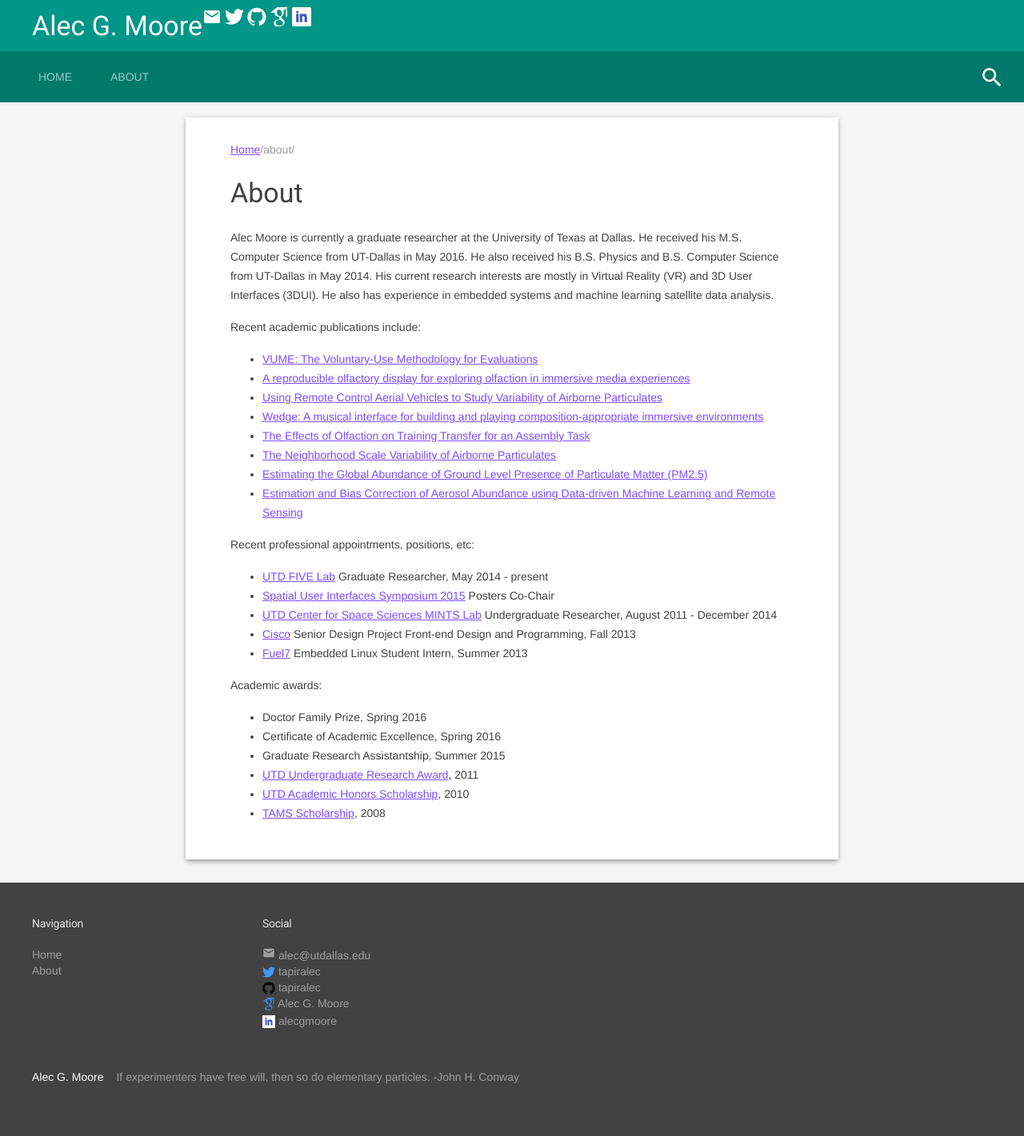
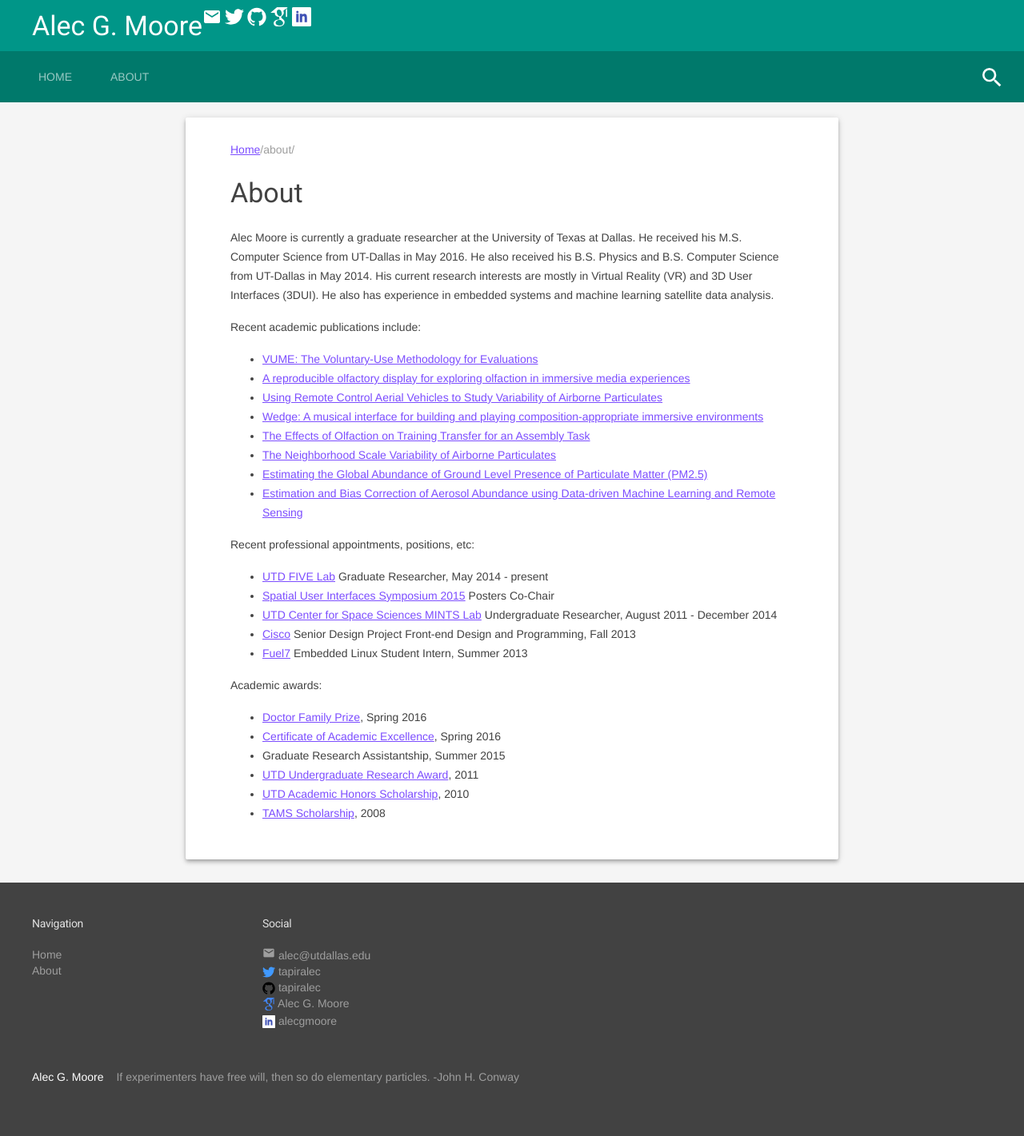
Before and after one commit to tapiralec/tapiralec.github.io, a Jekyll site: the page built from about.html, in a window 1280 px wide. Shown: the whole page at 80% size. Built offline with Jekyll 4.4.1, drawn with Linux system fonts in a browser that asks for light colours; part of the change alters nothing that is shown.

```diff
--- a/about.html
+++ b/about.html
@@ -45,8 +45,8 @@ permalink: /about/
 	  <p>
 	    Academic awards:
 	    <ul>
-        <li>Doctor Family Prize, Spring 2016</li>
-        <li>Certificate of Academic Excellence, Spring 2016</li>
+	    <li><a href="http://cs.utdallas.edu/spring-2016-graduation/">Doctor Family Prize</a>, Spring 2016</li>
+            <li><a href="http://cs.utdallas.edu/spring-2016-graduation/">Certificate of Academic Excellence</a>, Spring 2016</li>
 	    <li>Graduate Research Assistantship, Summer 2015</li>
 	    <li><a href="http://www.utdallas.edu/news/2011/11/17-14091_Research-Scholar-Grants-Awarded-to-69-Undergrads_article.html">UTD Undergraduate Research Award</a>, 2011</li>
 	    <li><a href="http://oue.utdallas.edu/aes/">UTD Academic Honors Scholarship</a>, 2010</li>
```
